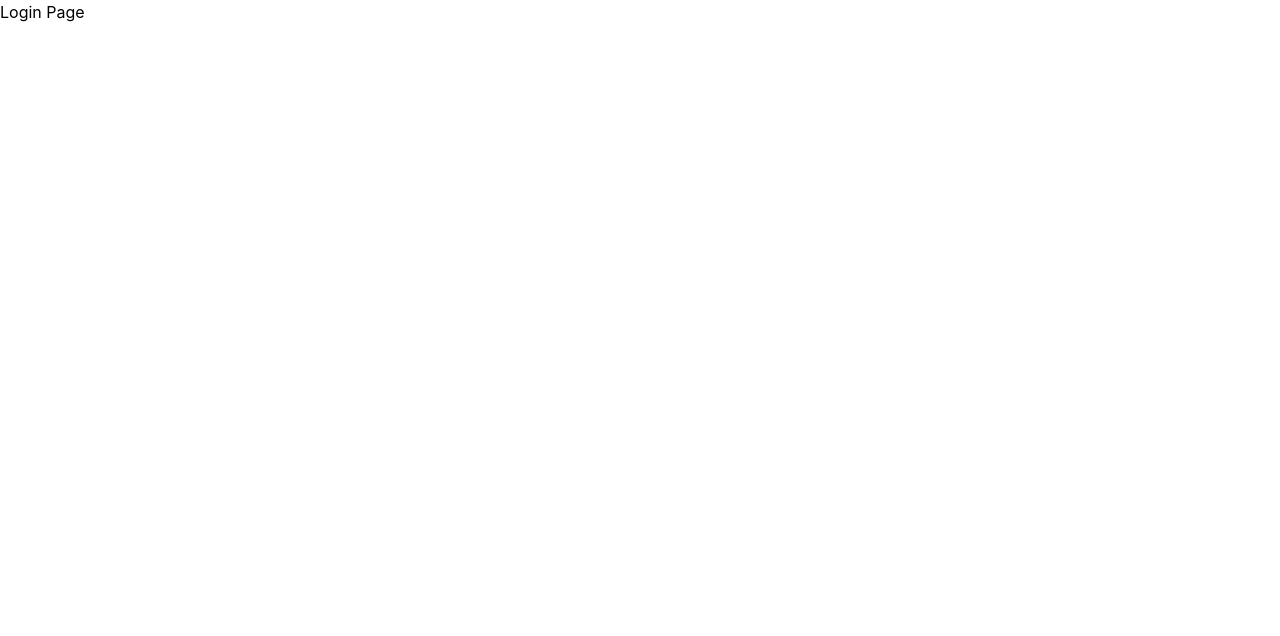
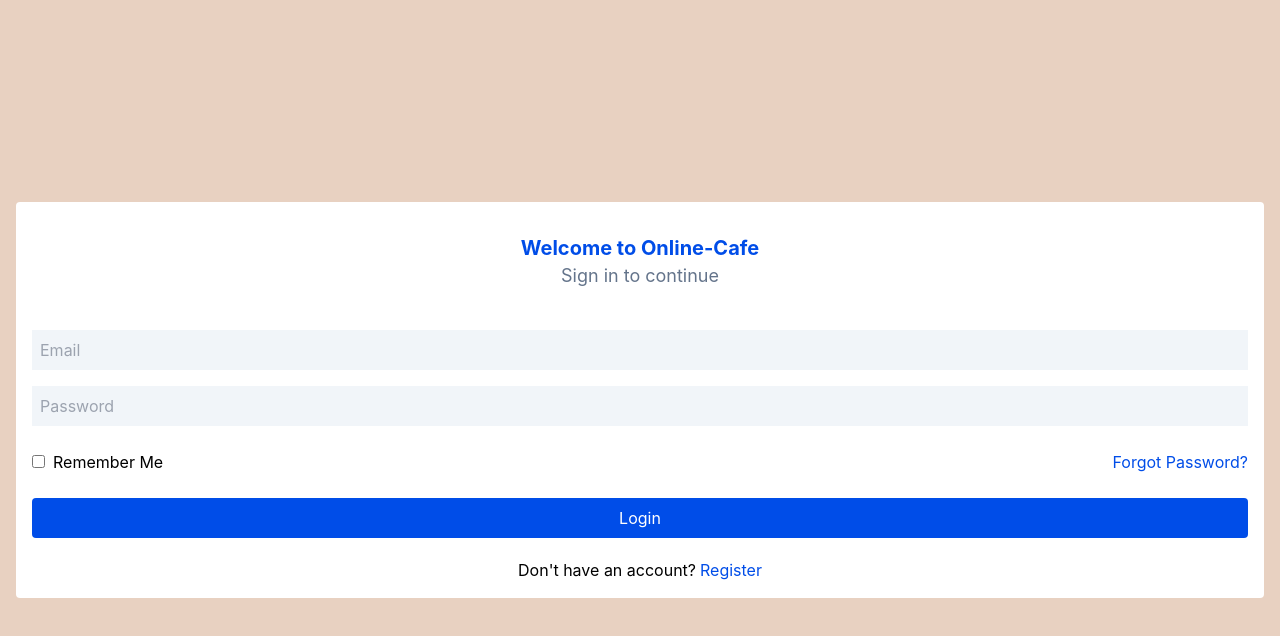
Before and after one commit to CaseyMartin23/online-cafe-client, a Next.js app: page /login in a window 1280 px wide. Shown: the top 636 px of the page. Built offline with nearby package versions, Linux system fonts and the light colour scheme.

Commit message:
Added Login and register form

```diff
--- a/comps/layout.tsx
+++ b/comps/layout.tsx
@@ -9,8 +9,9 @@
   const { pathname } = useRouter();
 
   const checkPathToDisplay = () => {
+    const pathNotToDisplay = ["/login", "/register", "/forgot-password"];
     let shouldDisplay = false;
-    shouldDisplay = !["/login", "/register"].includes(pathname);
+    shouldDisplay = !pathNotToDisplay.includes(pathname);
     return shouldDisplay;
   };
 
--- a/comps/navbar.tsx
+++ b/comps/navbar.tsx
@@ -11,7 +11,7 @@
         <Link href="/login">
           <a>
             <div className="px-2 py-2 rounded-md text-lg text-white bg-accent-color">
-              [] Signup
+              [] Sign up
             </div>
           </a>
         </Link>
--- /dev/null
+++ b/pages/forgot-password.tsx
@@ -0,0 +1,21 @@
+import Head from "next/head";
+import React from "react";
+import PageLayout from "../comps/pageLayout";
+
+const ForgotPasswordPage = () => {
+  return (
+    <PageLayout>
+      <Head>
+        <title>Online Cafe | Forgot Password</title>
+        <meta name="description" content="An online cafe store!" />
+        <link rel="icon" href="/favicon.ico" />
+      </Head>
+
+      <main>
+        <h1>Forgot Password Page</h1>
+      </main>
+    </PageLayout>
+  );
+};
+
+export default ForgotPasswordPage;
--- a/pages/login.tsx
+++ b/pages/login.tsx
@@ -1,10 +1,39 @@
-import React from "react";
+import React, { useState } from "react";
 import { NextPage } from "next";
 import Head from "next/head";
 
 import PageLayout from "../comps/pageLayout";
+import Link from "next/link";
+
+type LoginFormData = {
+  email: string;
+  password: string;
+  remember: boolean;
+};
 
 const LoginPage: NextPage = (props) => {
+  const [formData, setFormData] = useState<LoginFormData>({
+    email: "",
+    password: "",
+    remember: false,
+  });
+
+  const onInputChange = ({ target }: React.ChangeEvent<HTMLInputElement>) => {
+    const { value, dataset, checked } = target;
+    const { field } = dataset;
+
+    if (field === "remember") {
+      setFormData({ ...formData, [`${field}`]: checked });
+    } else {
+      setFormData({ ...formData, [`${field}`]: value });
+    }
+  };
+
+  const submitFormData = (event: React.FormEvent<HTMLFormElement>) => {
+    event.preventDefault();
+    console.log("Send formData:", formData);
+  };
+
   return (
     <PageLayout>
       <Head>
@@ -13,8 +42,70 @@
         <link rel="icon" href="/favicon.ico" />
       </Head>
 
-      <main>
-        <h1>Login Page</h1>
+      <main className="flex flex-grow p-4 items-center justify-center bg-creamy-beige">
+        <div className="w-full p-4 rounded bg-white">
+          <div className="flex flex-col text-center w-full mb-5 py-4">
+            <h1 className="text-xl font-bold text-accent-color">
+              Welcome to Online-Cafe
+            </h1>
+            <h4 className="text-lg text-slate-500">Sign in to continue</h4>
+          </div>
+          <div>
+            <form onSubmit={submitFormData}>
+              <div className="flex flex-col my-3">
+                <input
+                  className="p-2 mt-1 outline-none bg-slate-100 border-b-accent-color focus:border-b-2"
+                  type="text"
+                  placeholder="Email"
+                  data-field="email"
+                  value={formData.email}
+                  onChange={onInputChange}
+                />
+              </div>
+
+              <div className="flex flex-col my-3">
+                <input
+                  className="p-2 mt-1 outline-none bg-slate-100 border-b-accent-color focus:border-b-2"
+                  type="text"
+                  placeholder="Password"
+                  data-field="password"
+                  value={formData.password}
+                  onChange={onInputChange}
+                />
+              </div>
+
+              <div className="flex flex-row my-6">
+                <label className="mr-auto">
+                  <input
+                    type="checkbox"
+                    className="mr-2"
+                    data-field="remember"
+                    onChange={onInputChange}
+                    checked={formData.remember}
+                  />
+                  Remember Me
+                </label>
+                <Link href="/forgot-password">
+                  <a className="text-accent-color">Forgot Password?</a>
+                </Link>
+              </div>
+
+              <button
+                type="submit"
+                className="bg-accent-color text-white px-4 py-2 rounded w-full"
+              >
+                Login
+              </button>
+
+              <div className="text-center mt-5">
+                Don't have an account?
+                <Link href="/register">
+                  <a className="text-accent-color ml-1">Register</a>
+                </Link>
+              </div>
+            </form>
+          </div>
+        </div>
       </main>
     </PageLayout>
   );
--- a/pages/register.tsx
+++ b/pages/register.tsx
@@ -1,6 +1,7 @@
 import React from "react";
 import { NextPage } from "next";
 import Head from "next/head";
+import Link from "next/link";
 
 import PageLayout from "../comps/pageLayout";
 
@@ -13,8 +14,89 @@
         <link rel="icon" href="/favicon.ico" />
       </Head>
 
-      <main>
-        <h1>Register Page</h1>
+      <main className="flex flex-grow p-4 items-center justify-center bg-creamy-beige">
+        <div className="w-full p-4 rounded bg-white">
+          <div className="flex flex-col text-center w-full mb-5 py-4">
+            <h1 className="text-xl font-bold text-accent-color">
+              Welcome to Online-Cafe
+            </h1>
+            <h4 className="text-lg text-slate-500">
+              Let's make you an account.
+            </h4>
+          </div>
+          <div>
+            <form onSubmit={() => {}}>
+              <div className="flex flex-col my-3">
+                <input
+                  className="p-2 mt-1 outline-none bg-slate-100 border-b-accent-color focus:border-b-2"
+                  type="text"
+                  placeholder="First name"
+                  data-field="firstname"
+                  value={""}
+                  onChange={() => {}}
+                />
+              </div>
+
+              <div className="flex flex-col my-3">
+                <input
+                  className="p-2 mt-1 outline-none bg-slate-100 border-b-accent-color focus:border-b-2"
+                  type="text"
+                  placeholder="Last name"
+                  data-field="lastname"
+                  value={""}
+                  onChange={() => {}}
+                />
+              </div>
+
+              <div className="flex flex-col my-3">
+                <input
+                  className="p-2 mt-1 outline-none bg-slate-100 border-b-accent-color focus:border-b-2"
+                  type="text"
+                  placeholder="Email"
+                  data-field="email"
+                  value={""}
+                  onChange={() => {}}
+                />
+              </div>
+
+              <div className="flex flex-col my-3">
+                <input
+                  className="p-2 mt-1 outline-none bg-slate-100 border-b-accent-color focus:border-b-2"
+                  type="text"
+                  placeholder="Password"
+                  data-field="password"
+                  value={""}
+                  onChange={() => {}}
+                />
+              </div>
+
+              <div className="flex flex-col my-3">
+                <input
+                  className="p-2 mt-1 outline-none bg-slate-100 border-b-accent-color focus:border-b-2"
+                  type="text"
+                  placeholder="Confirm Password"
+                  data-field="confirm-password"
+                  value={""}
+                  onChange={() => {}}
+                />
+              </div>
+
+              <button
+                type="submit"
+                className="bg-accent-color text-white px-4 py-2 rounded w-full"
+              >
+                Sign up
+              </button>
+
+              <div className="text-center mt-5">
+                Already have an account?
+                <Link href="/login">
+                  <a className="text-accent-color ml-1">Login</a>
+                </Link>
+              </div>
+            </form>
+          </div>
+        </div>
       </main>
     </PageLayout>
   );
--- a/styles/globals.css
+++ b/styles/globals.css
@@ -46,3 +46,22 @@
   margin-left: 4px;
   margin-right: 4px;
 }
+
+.remember-me-radio-btn[type=radio] {
+  border: 1px solid #64748b;
+  border-radius: 3px;
+  padding: 5px;
+  width: 15px;
+  height: 15px;
+  margin-right: 8px;
+  -webkit-appearance: none;
+}
+
+.remember-me-radio-btn[type=radio]:checked {
+  background-color: aqua;
+  background-size: 3px 3px;
+}
+
+.remember-me-radio-btn[type=radio]:focus {
+  outline-color: transparent;
+}
```
